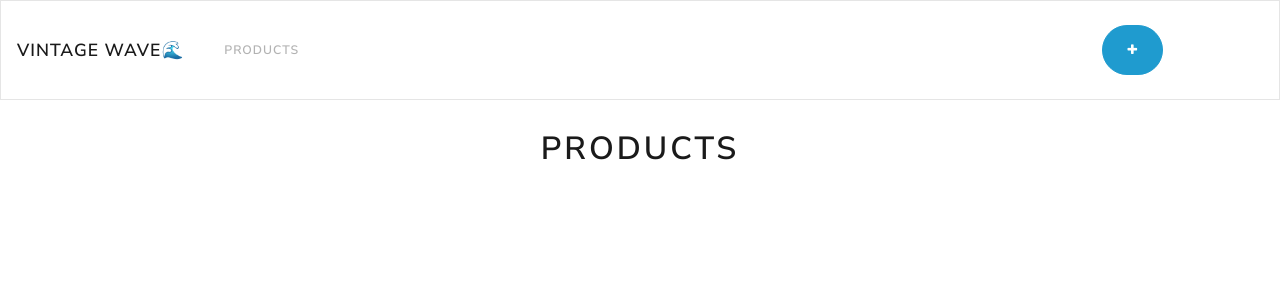
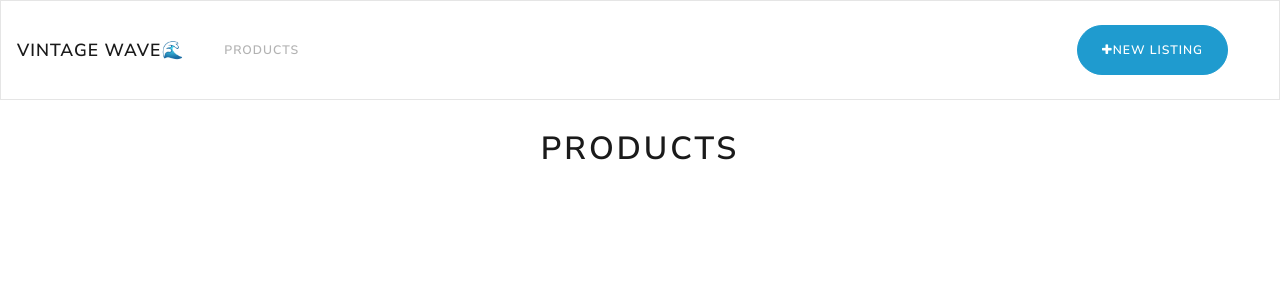
Before and after one commit to gonzob7/vintage_wave, a Flask app: page / in a window 1280 px wide. Shown: the top 300 px of the page. Run offline with Flask 2, Linux system fonts and the light colour scheme; data that the repository does not hold is empty; some libraries are stand-ins or nearby versions.

Commit message:
style touch ups

```diff
--- a/templates/base.html
+++ b/templates/base.html
@@ -19,7 +19,7 @@
           <a class="nav-link" href="/">Products</a>
         </li>
       </ul>
-      <a href="/new" class="btn btn-info offset-md-2" style="border-radius:30px;margin-right:100px;"><span class="fa fa-plus"></span></a>
+      <a href="/new" class="btn btn-info offset-md-2" style="border-radius:30px;margin-right:35px;"><span class="fa fa-plus"></span>New Listing</a>
     </div>
   </nav>
   <div class="col-md-12">
```
